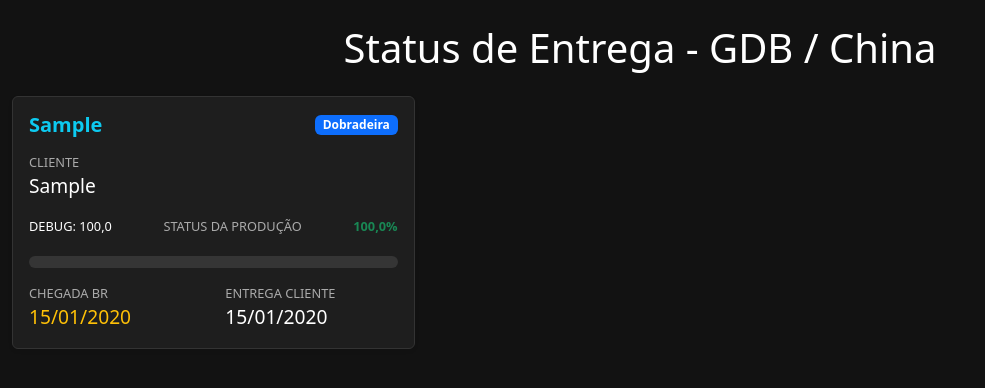
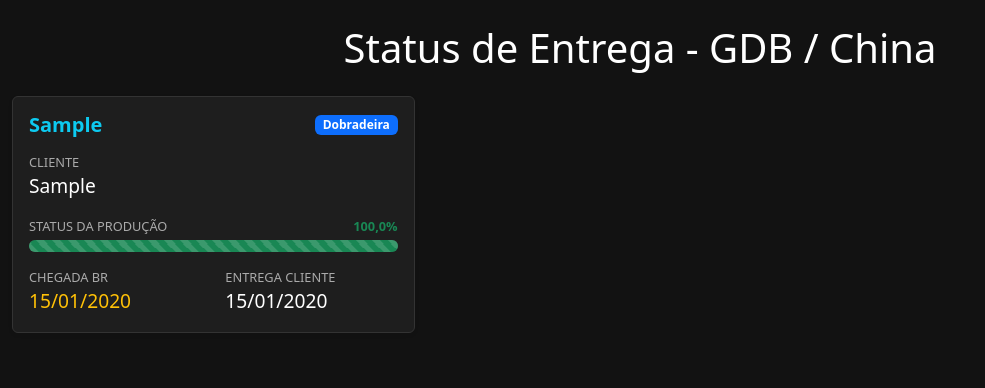
Before and after one commit to mtromel/dashsys, a Django app: page /dashboard/ in a window 1280 px wide. Shown: the top 388 px of the page, without its empty margins (0-985 px from the left). Run offline with Django 5.2, Linux system fonts and the light colour scheme; tables that the repository leaves empty hold one stand-in row (values such as "Sample post").

Commit message:
debug erro de barra de progresso

```diff
--- a/dash/templates/dashboard.html
+++ b/dash/templates/dashboard.html
@@ -39,15 +39,14 @@
 
                         <div class="mb-3">
                             <div class="label-maquina mb-1 d-flex justify-content-between">
-                                <p class="text-white">Debug: {{ m.apontamento.last.total_geral }}</p>
                                 <span>Status da Produção</span>
                                 <span class="fw-bold text-success">{{ ultimo_apontamento.total_geral|default:0|floatformat:1 }}%</span>
                             </div>
                             <div class="progress" style="height: 12px; background-color: rgba(255,255,255,0.1);">
                                 <div class="progress-bar progress-bar-striped progress-bar-animated bg-success"
                                      role="progressbar"
-                                     style="width: {{ ultimo_apontamento.total_geral|default:0 }}%"
-                                     aria-valuenow="{{ ultimo_apontamento.total_geral|default:0 }}"
+                                     style="width: {{ ultimo_apontamento.total_geral|floatformat:0 }}%"
+                                     aria-valuenow="{{ ultimo_apontamento.total_geral|floatformat:0 }}"
                                      aria-valuemin="0"
                                      aria-valuemax="100">
                                 </div>
```
